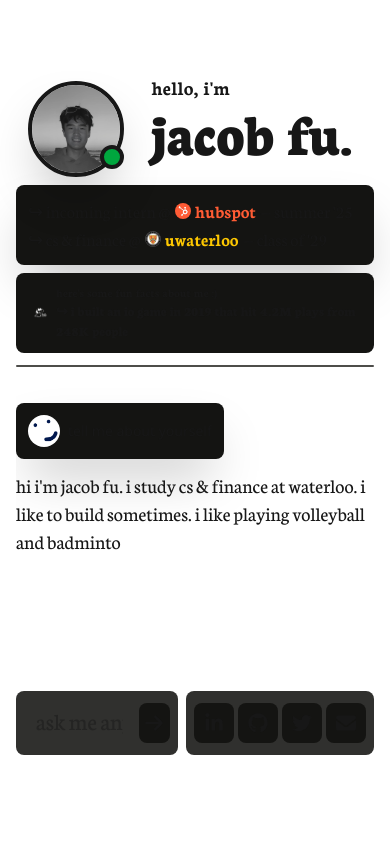
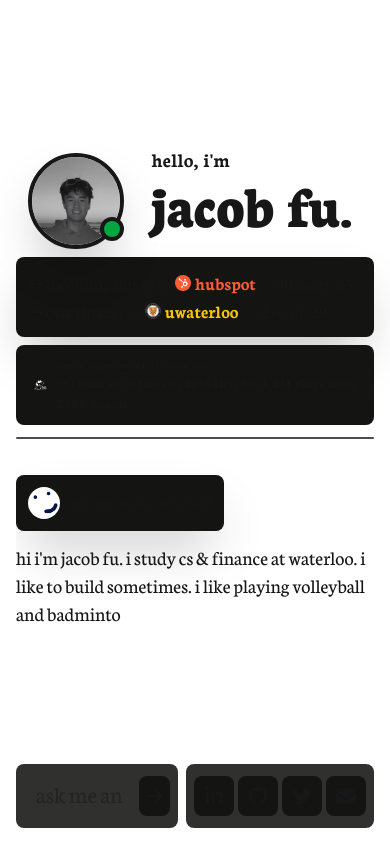
Before and after one commit to FuJacob/jacob, a Next.js app in the folder frontend/: page / in a window 390 px wide. Built offline with nearby package versions, Linux system fonts and the light colour scheme.

Commit message:
jsutifyend

```diff
--- a/frontend/src/app/components/Messagebar.tsx
+++ b/frontend/src/app/components/Messagebar.tsx
@@ -46,7 +46,7 @@ const Messagebar = () => {
     setCurrMsg("");
   };
   return (
-    <div className="flex w-full gap-2 mb-4 text-2xl">
+    <div className="flex w-full gap-2 sm:mb-4 text-2xl">
       <motion.div
         initial={{ y: 100 }}
         animate={{ y: 0 }}
--- a/frontend/src/app/page.tsx
+++ b/frontend/src/app/page.tsx
@@ -5,7 +5,7 @@ import Messagebar from "./components/Messagebar";
 import { MessageProvider } from "./MessageContext";
 export default function Home() {
   return (
-    <main className="h-screen p-4 flex flex-col items-center justify-center text-xl">
+    <main className="h-screen p-4 flex flex-col items-center justify-end text-xl">
       <MessageProvider>
         <Head />
         <Chatbox />
```
